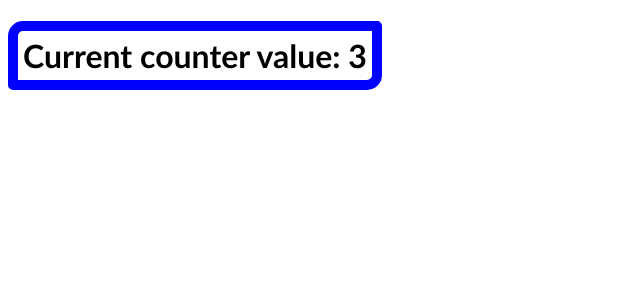
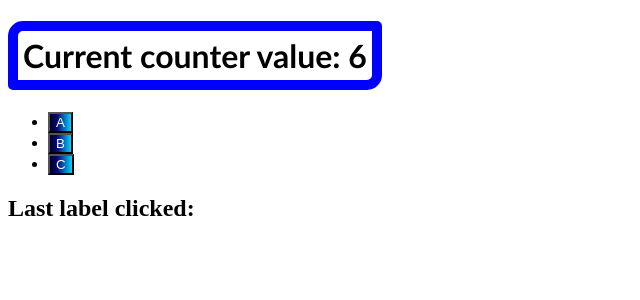
Before and after one commit to kiko-bkr/angular-rxjs, an Angular app in the folder webapp/ng-frontend/: page / in a window 1280 px wide. Shown: the top 300 px of the page, without its empty margins (0-640 px from the left). Built offline with nearby package versions, Linux system fonts and the light colour scheme.

Commit message:
Added reactive button listeners

```diff
--- a/webapp/ng-frontend/src/app/app.component.css
+++ b/webapp/ng-frontend/src/app/app.component.css
@@ -5,3 +5,8 @@ h1 {
     border: solid 10px blue;
     border-radius: 15px 5px 15px;
 }
+
+button {
+    color: white;
+    background: linear-gradient(90deg, rgba(2,0,36,1) 0%, rgba(9,9,121,1) 35%, rgba(0,212,255,1) 100%);
+}
--- a/webapp/ng-frontend/src/app/app.component.html
+++ b/webapp/ng-frontend/src/app/app.component.html
@@ -1,2 +1,10 @@
-<h1>Current counter value: {{ this.counter$ | async }}</h1>
+<h1>Current counter value: {{ counter$ | async }}</h1>
+<ul>
+    <li *ngFor="let label of buttonLabels">
+        <button (click)="handleClick(label)">
+            {{ label }}
+        </button>
+    </li>
+</ul>
+<h2>Last label clicked: {{ labels$ | async }} </h2>
 <router-outlet></router-outlet>
--- a/webapp/ng-frontend/src/app/app.component.ts
+++ b/webapp/ng-frontend/src/app/app.component.ts
@@ -1,5 +1,5 @@
 import { Component } from '@angular/core';
-import { Observable, timer, map, takeUntil } from 'rxjs';
+import { Observable, timer, map, takeUntil, Subject } from 'rxjs';
 
 @Component({
   selector: 'app-root',
@@ -7,9 +7,17 @@ import { Observable, timer, map, takeUntil } from 'rxjs';
   styleUrls: ['./app.component.css']
 })
 export class AppComponent {
-  title = 'ng-frontend';
+  title: string = 'ng-frontend';
+
+  buttonLabels: string[] = ['A', 'B', 'C'];
+
+  labelStream: Subject<string> = new Subject<string>();
+  labels$: Observable<string> = this.labelStream.asObservable();
 
   timer$: Observable<number> = timer(11000);
+  counter$: Observable<number> = timer(0, 1000).pipe(map(n => 10 - n), takeUntil(this.timer$));
 
-  counter$: Observable<number> = timer(0, 1000).pipe(map(n => 10 - n), takeUntil(this.timer$));
+  handleClick(label: string): void {
+    this.labelStream.next(label);
+  }
 }
```
